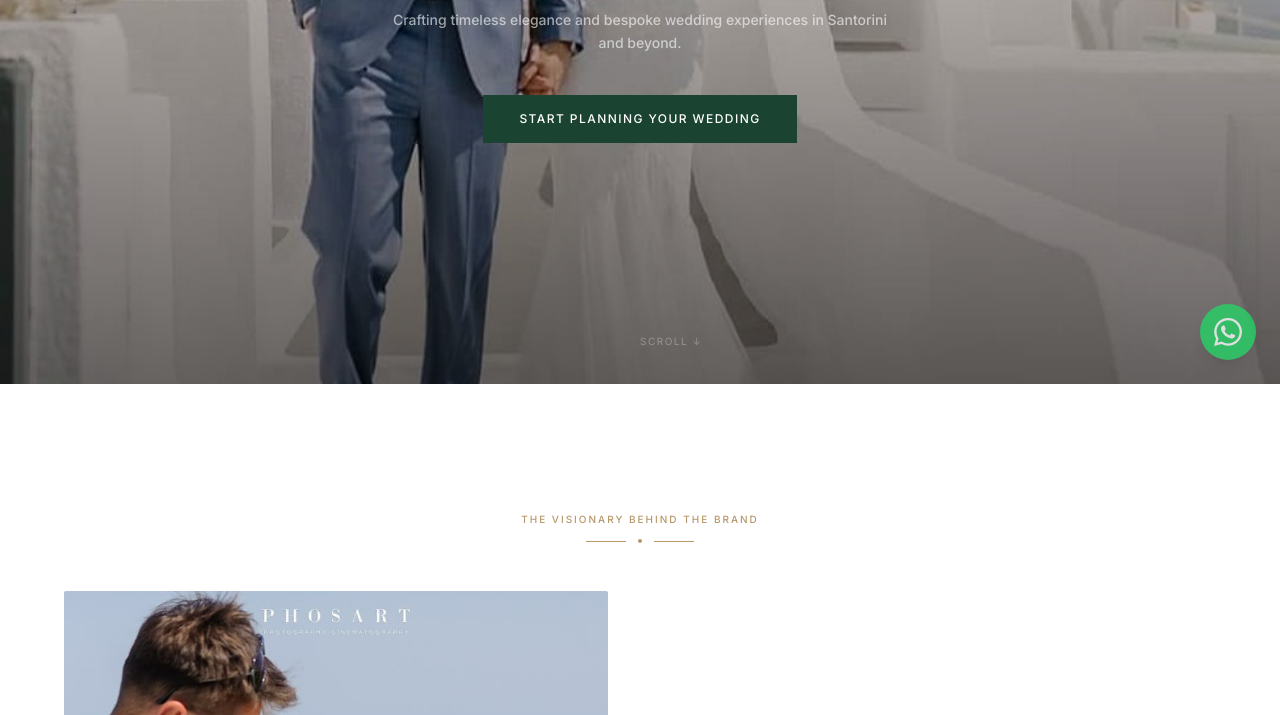
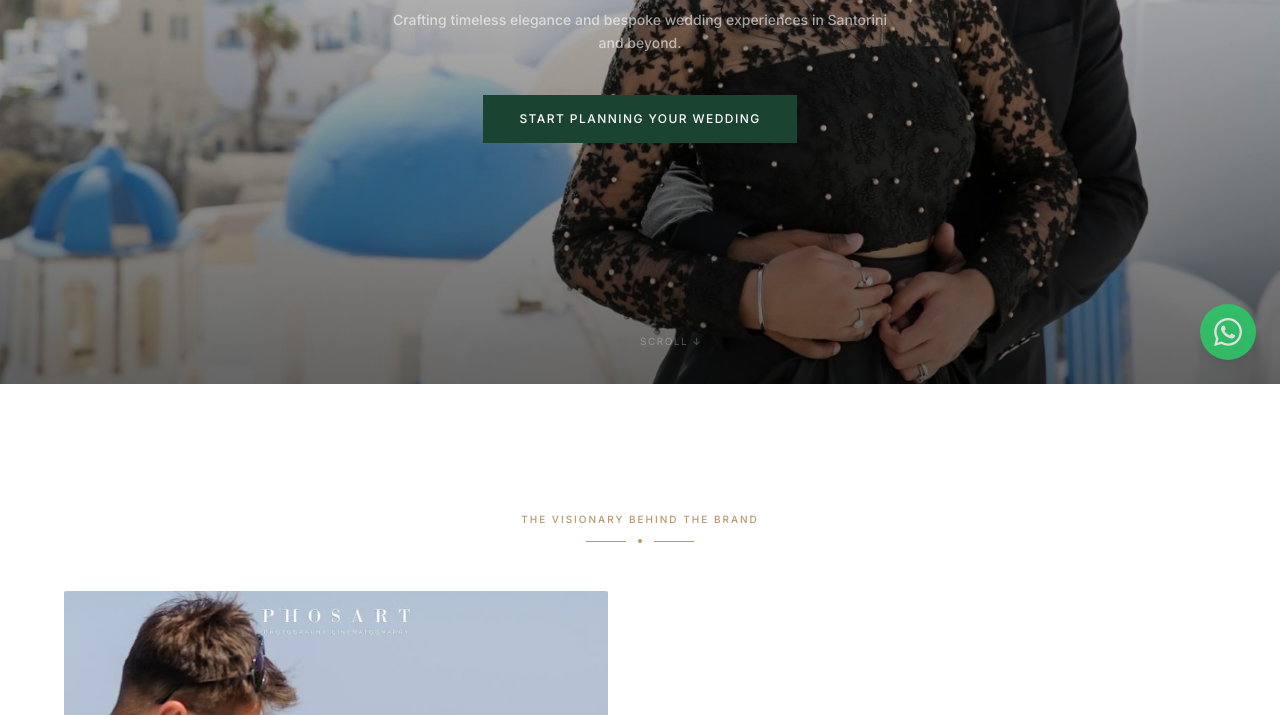
Before and after one commit to itdev-gr/panos_antoniou_weddingandmakeup, an Astro site: page / in a window 1280 px wide. Shown: the part 416-1131 px from the top of the page. Built offline with nearby package versions, Linux system fonts and the light colour scheme; Astro itself is replaced by a stand-in of ours; a script that the page names is missing.

Commit message:
Update hero image to landscape Santorini photo for better full-screen fit
Swapped portrait hero-bridal.jpg for the landscape santorini-bridal-looks-3.jpg
which fills the hero section without awkward cropping on wide screens.

Co-Authored-By: Claude Opus 4.6 (1M context) <noreply@anthropic.com>

```diff
--- a/src/components/home/Hero.astro
+++ b/src/components/home/Hero.astro
@@ -2,9 +2,9 @@
 ---
 <section class="relative h-screen flex items-center justify-center text-center text-white overflow-hidden">
   <img
-    src="/images/hero/hero-bridal.jpg"
+    src="/images/portfolio/santorini-bridal-looks-3.jpg"
     alt="Luxury bridal makeup and hair Santorini Panos Antoniou"
-    class="absolute inset-0 w-full h-full object-cover"
+    class="absolute inset-0 w-full h-full object-cover object-top"
   />
   <div class="absolute inset-0 bg-gradient-to-b from-black/20 via-black/30 to-black/60"></div>
 
```
